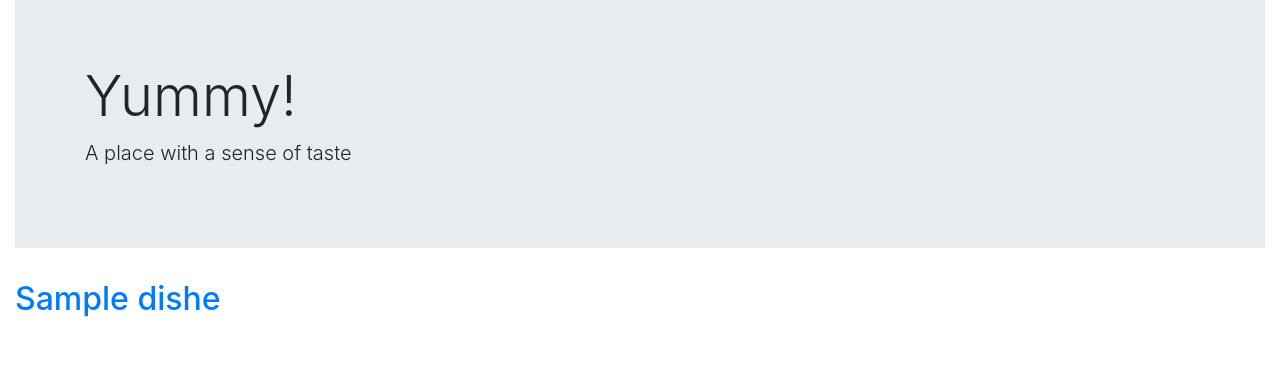
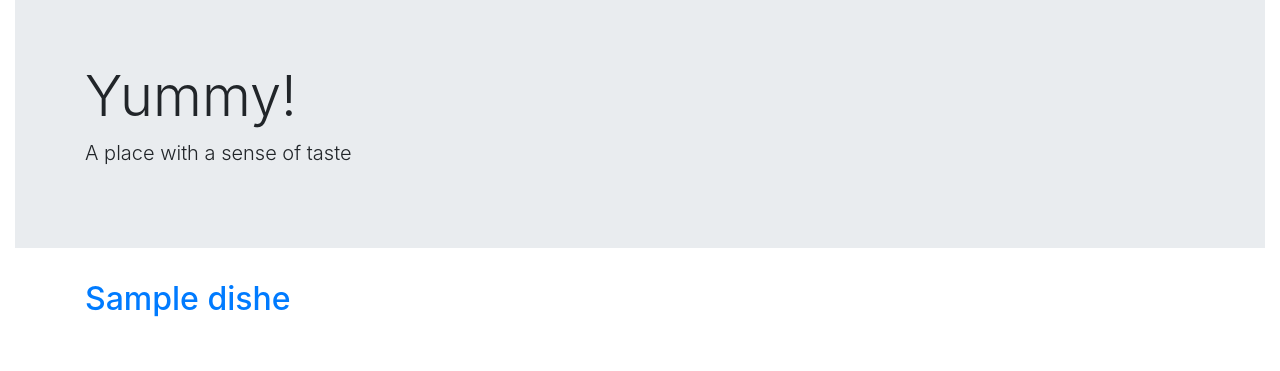
Before and after one commit to kajamiko/cookbook, a Flask app: page /dishes in a window 1280 px wide. Shown: the part 57-428 px from the top of the page. Run offline with Flask 2, Linux system fonts and the light colour scheme; a database or web service that is not in the repository returns one stand-in record (values such as "Sample title"); some libraries are stand-ins or nearby versions.

Commit message:
Fixed view of categories

```diff
--- a/templates/category_view.html
+++ b/templates/category_view.html
@@ -1,24 +1,23 @@
 {% extends 'base.html' %}
 
 {% block content %}
-<div>
-
+<div class="container">
+    <div class="row">
         {% for data in dataset %}
-
             {% if dishes %}
             <div>
-                <a href="{{ url_for('get_recipes', dish_name=data.name) }}" ><h2> {{ data.name }} </h2></a>
+                <div class="col"><a href="{{ url_for('get_recipes', dish_name=data.name) }}" ><h2> {{ data.name }} </h2></a></div>
             </div>
             {% endif %}
 
 
             {% if cuisines %}
             <div>
-                <a href="{{ url_for('get_recipes', cuisine_name=data.name) }}" ><h2> {{ data.name }} </h2></a>
+                <div class="col"><a href="{{ url_for('get_recipes', cuisine_name=data.name) }}" ><h2> {{ data.name }} </h2></a></end>
             </div>
             {% endif %}
 
         {% endfor %}
-
+    </div>
 </div>
 {% endblock %}
```
